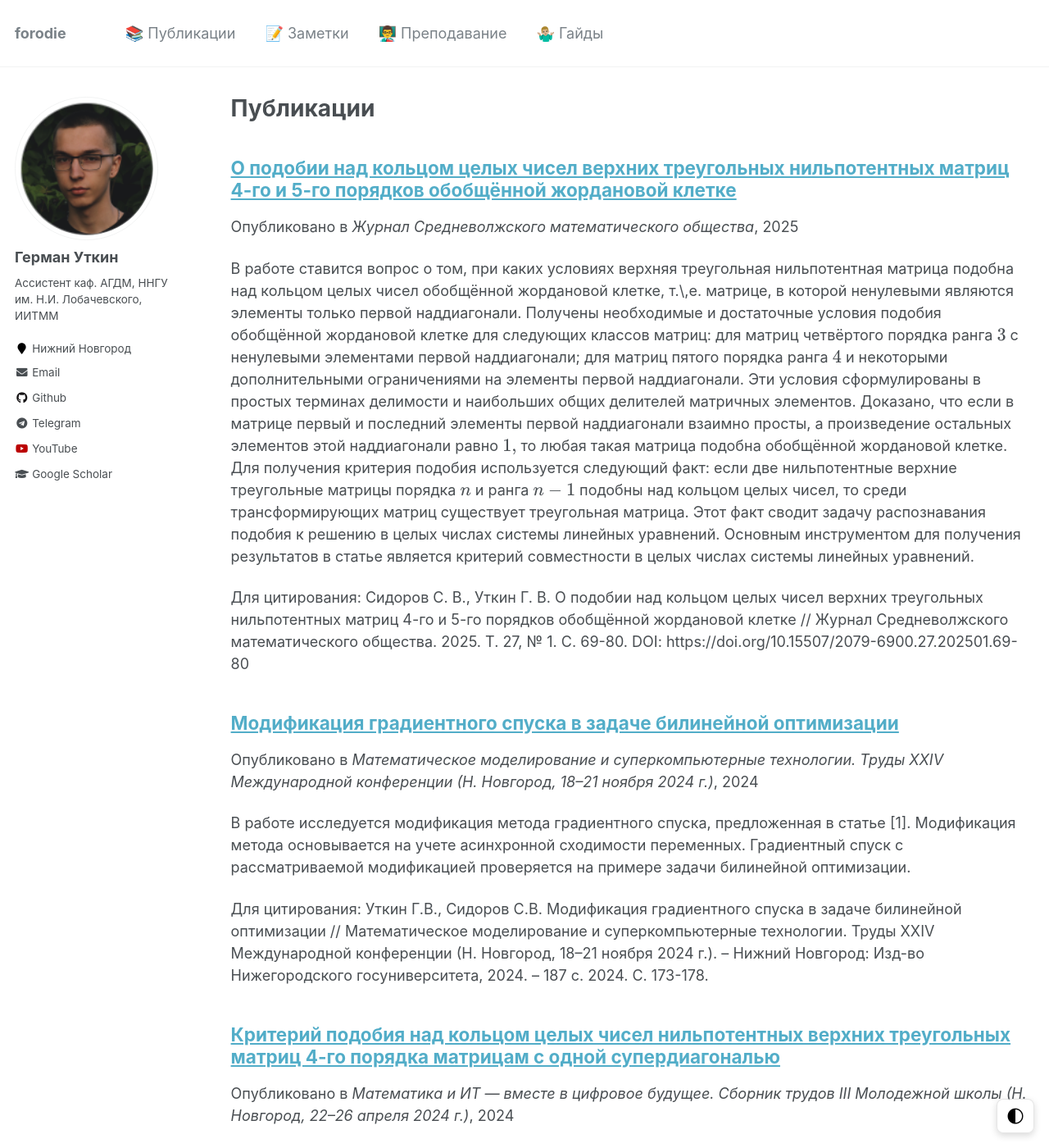
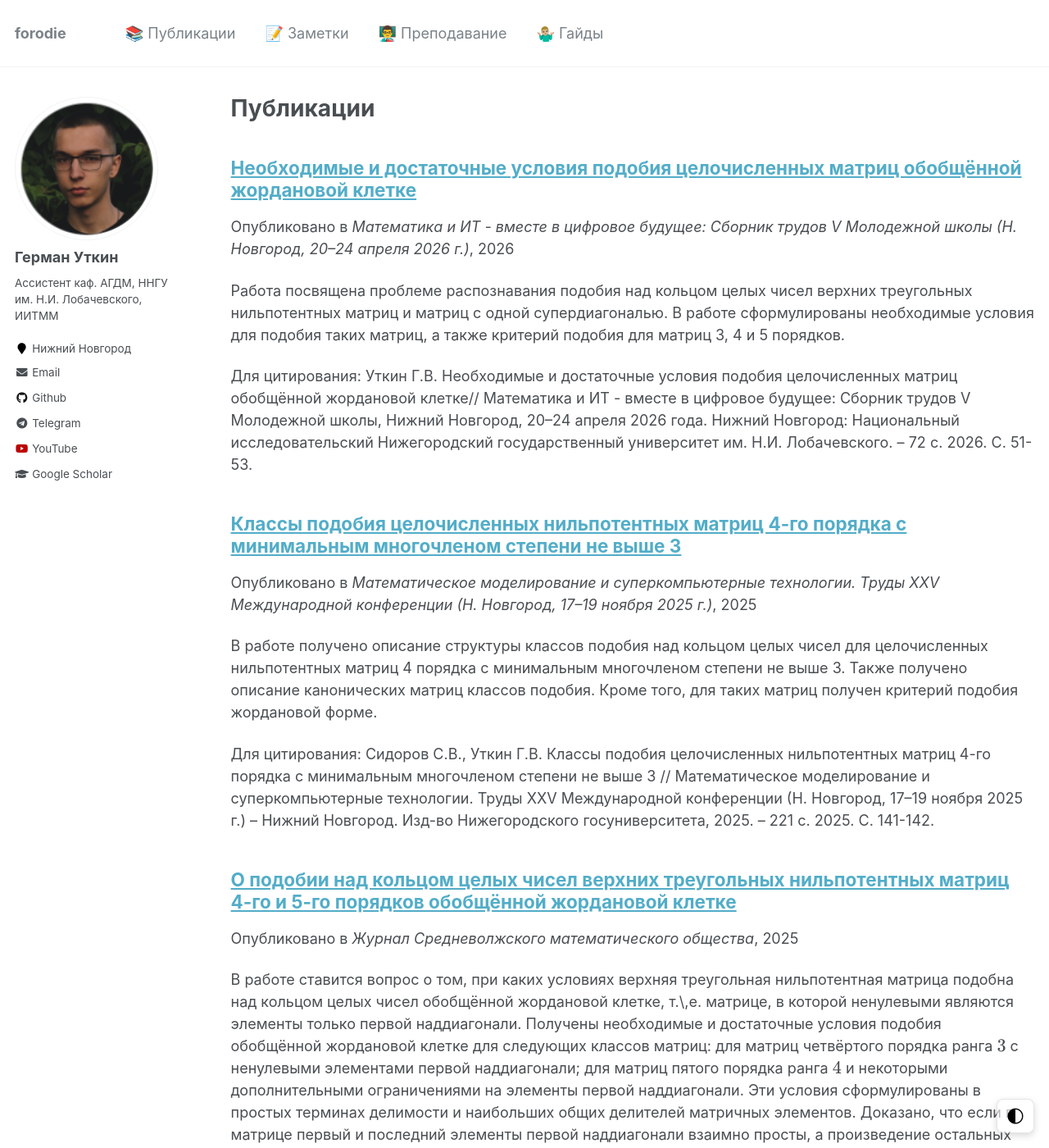
Before and after one commit to forodie/forodie.github.io, a Jekyll site: the page built from _pages/publications.md, in a window 1280 px wide and 1400 px high. Shown: the whole window at 82% size. Built offline with Jekyll 4.4.1, drawn with Linux system fonts in a browser that asks for light colours; formulas are drawn with MathJax 3.

```diff
--- /dev/null
+++ b/_publications/publicationsMATHIT26.md
@@ -0,0 +1,13 @@
+---
+title: "Необходимые и достаточные условия подобия целочисленных матриц обобщённой жордановой клетке"
+collection: publications
+permalink: /publication/publicationsMATHIT25
+excerpt: 'Работа посвящена проблеме распознавания подобия над кольцом целых чисел верхних треугольных нильпотентных матриц и матриц с одной супердиагональю. В работе сформулированы необходимые условия для подобия таких матриц, а также критерий подобия для матриц 3, 4 и 5 порядков.'
+date: 2026-04-20
+venue: 'Математика и ИТ - вместе в цифровое будущее: Сборник трудов V Молодежной школы (Н. Новгород, 20–24 апреля 2026 г.)'
+#paperurl: 'http://forodie.github.io/files/MVO2022.pdf'
+citation: 'Уткин Г.В. Необходимые и достаточные условия подобия целочисленных матриц обобщённой жордановой клетке// Математика и ИТ - вместе в цифровое будущее: Сборник трудов V Молодежной школы, Нижний Новгород, 20–24 апреля 2026 года. Нижний Новгород: Национальный исследовательский Нижегородский государственный университет им. Н.И. Лобачевского. – 72 с. 2026. С. 51-53.'
+---
+Работа посвящена проблеме распознавания подобия над кольцом целых чисел верхних треугольных нильпотентных матриц и матриц с одной супердиагональю. В работе сформулированы необходимые условия для подобия таких матриц, а также критерий подобия для матриц $3,$ $4$ и $5$ порядков.
+
+[Download paper here](http://forodie.github.io/files/MATHIT2026.pdf)
--- /dev/null
+++ b/_publications/publicationsMMST2025.md
@@ -0,0 +1,13 @@
+---
+title: "Классы подобия целочисленных нильпотентных матриц 4-го порядка с минимальным многочленом степени не выше 3"
+collection: publications
+permalink: /publication/publicationsMMST2025
+excerpt: 'В работе получено описание структуры классов подобия над кольцом целых чисел для целочисленных нильпотентных матриц 4 порядка с минимальным многочленом степени не выше 3. Также получено описание канонических матриц классов подобия. Кроме того, для таких матриц получен критерий подобия жордановой форме.'
+date: 2025-11-17
+venue: 'Математическое моделирование и суперкомпьютерные технологии. Труды XXV Международной конференции (Н. Новгород, 17–19 ноября 2025 г.)'
+#paperurl: 'http://forodie.github.io/files/MVO2022.pdf'
+citation: 'Сидоров С.В., Уткин Г.В. Классы подобия целочисленных нильпотентных матриц 4-го порядка с минимальным многочленом степени не выше 3 // Математическое моделирование и суперкомпьютерные технологии. Труды XXV Международной конференции (Н. Новгород, 17–19 ноября 2025 г.) – Нижний Новгород. Изд-во Нижегородского госуниверситета, 2025. – 221 с. 2025. С. 141-142.'
+---
+В работе получено описание структуры классов подобия над кольцом целых чисел для целочисленных нильпотентных матриц $4$ порядка с минимальным многочленом степени не выше $3.$ Также получено описание канонических матриц классов подобия. Кроме того, для таких матриц получен критерий подобия жордановой форме.
+
+[Download paper here](http://forodie.github.io/files/MMST2025_Proceedings.pdf)
```
Also changed, not shown: _pages/about.md (+6 -0 lines), 2 other files.
